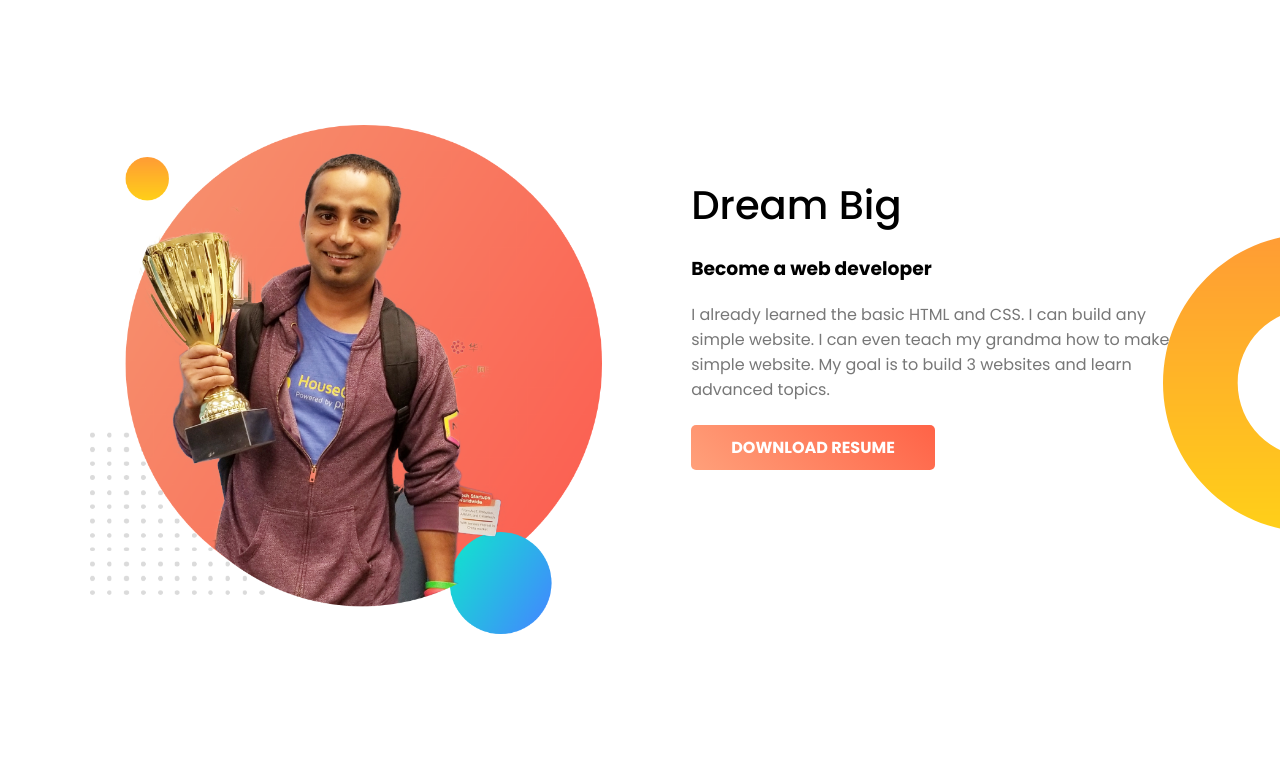
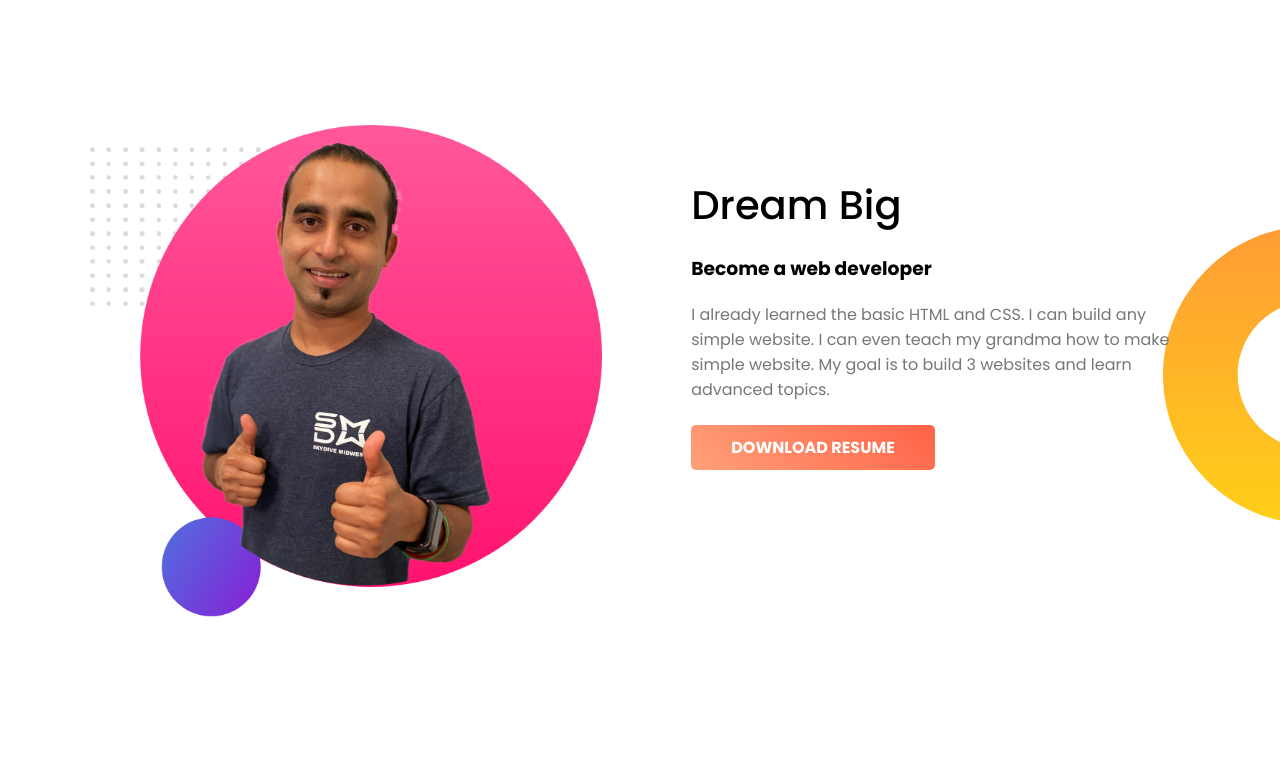
Before and after one commit to masum065/developer-portfolio, a plain HTML site: page index.html in a window 1280 px wide. Shown: the part 540-1311 px from the top of the page. Drawn offline with Linux system fonts and the light colour scheme.

Commit message:
Final Update

```diff
--- a/index.html
+++ b/index.html
@@ -33,7 +33,7 @@
     <section class="dram-area">
 
         <div class="half-width">
-            <img src="images/jhankar.png" alt="">
+            <img src="images/jhankar2.png" alt="">
         </div>
         <div class="half-width pt-50">
             <h2>Dream Big</h2>
```
